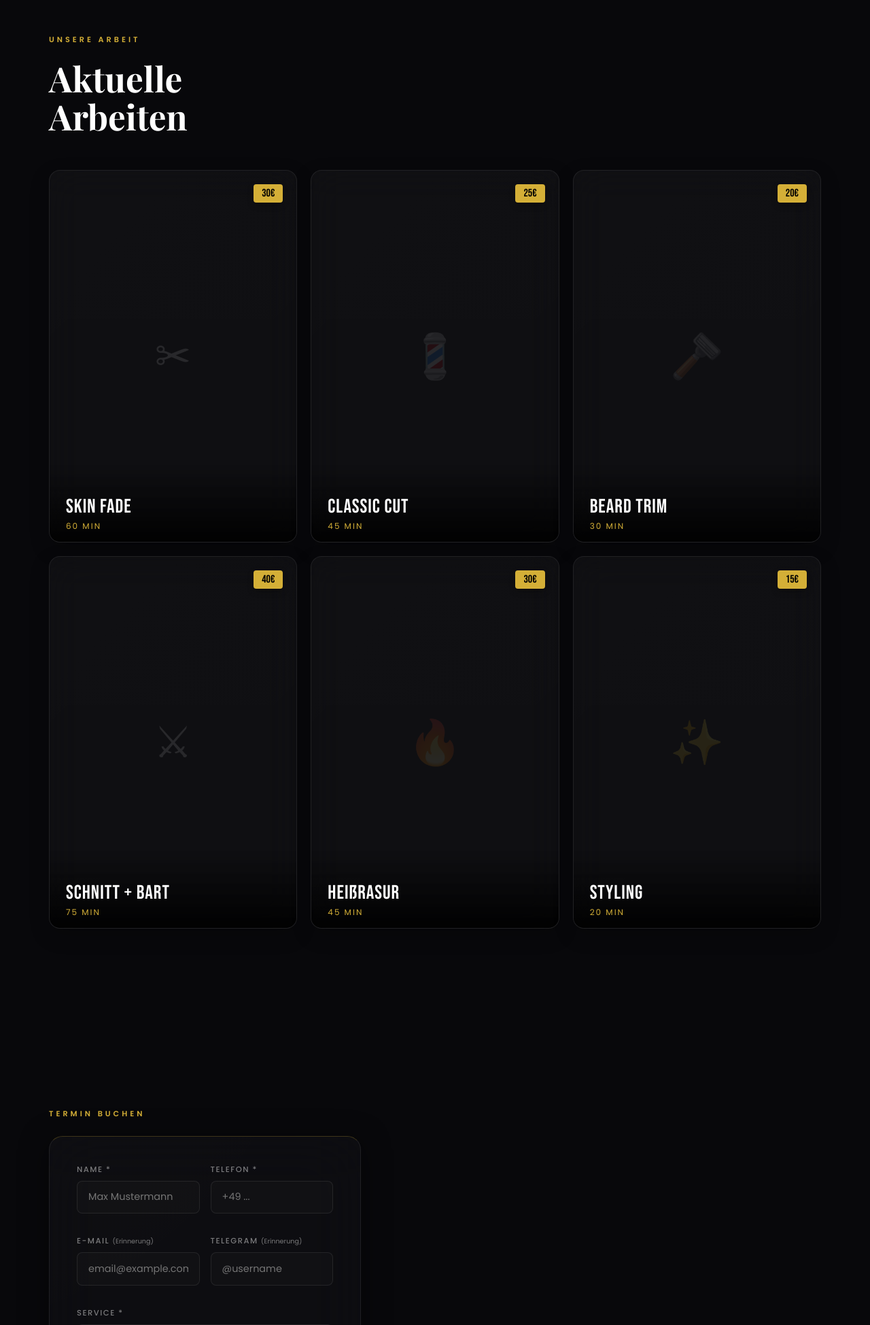
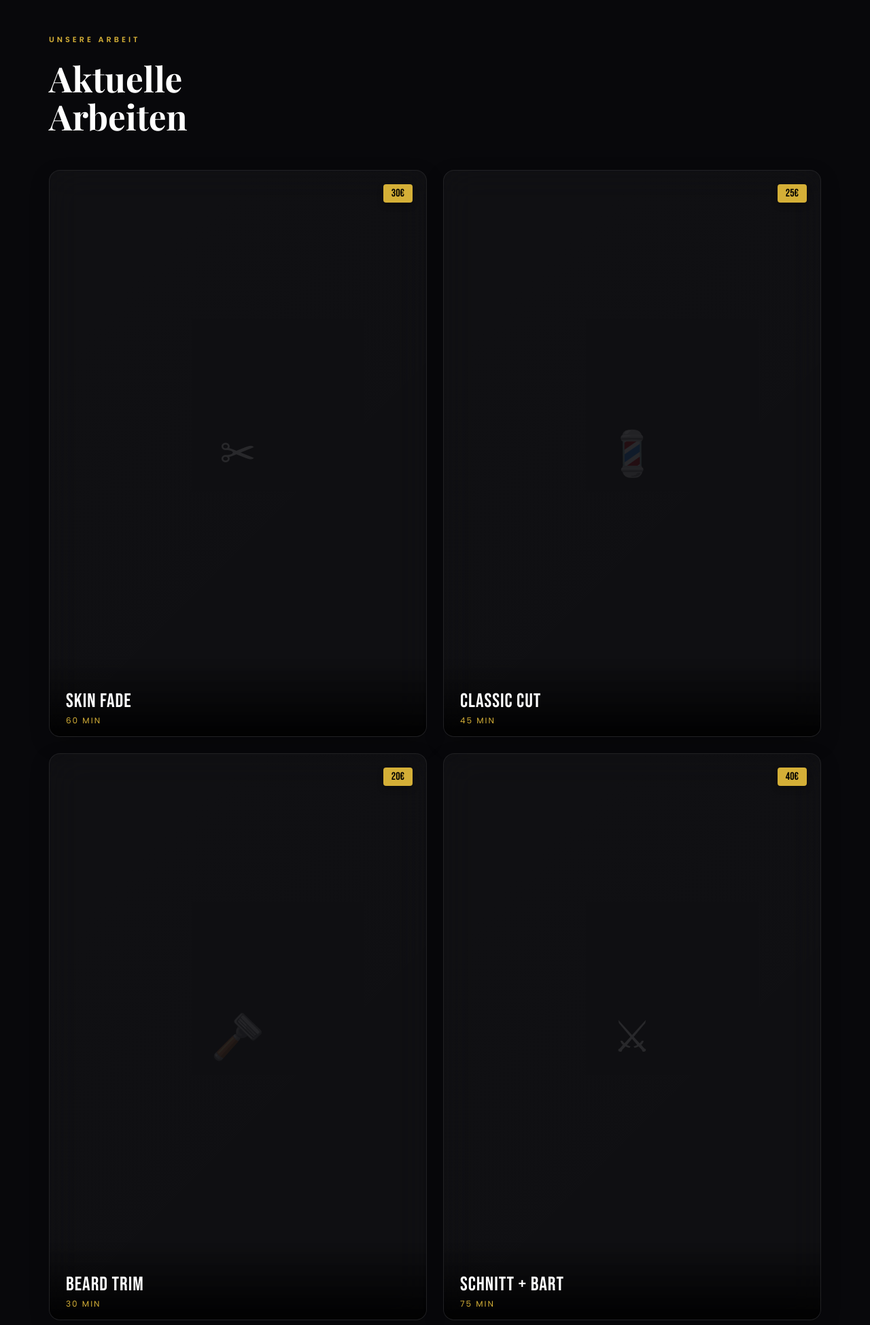
Before and after one commit to Andrey14880707/Telegram_app, a Flask app: page / in a window 1280 px wide. Shown: the part 921-2870 px from the top of the page at 68% size. Run offline with Flask 3, Linux system fonts and the light colour scheme; data that the repository does not hold is empty; some web fonts are replaced.

Commit message:
Work grid: 2 columns on desktop, bigger cards on mobile carousel

```diff
--- a/static/style.css
+++ b/static/style.css
@@ -559,13 +559,9 @@ em { font-style: italic; color: var(--gold); }
 
 .work-grid {
   display: grid;
-  grid-template-columns: repeat(3, 1fr);
-  gap: 20px;
+  grid-template-columns: repeat(2, 1fr);
+  gap: 24px;
   padding: 10px 0;
-}
-
-@media (max-width: 960px) {
-  .work-grid { grid-template-columns: repeat(2, 1fr); gap: 20px; }
 }
 
 @media (max-width: 640px) {
@@ -608,9 +604,9 @@ em { font-style: italic; color: var(--gold); }
 
 @media (max-width: 640px) {
   .wc {
-    flex: 0 0 82%;
+    flex: 0 0 88%;
     scroll-snap-align: center;
-    aspect-ratio: 4/5;
+    aspect-ratio: 3/4;
     height: auto;
   }
 }
```
